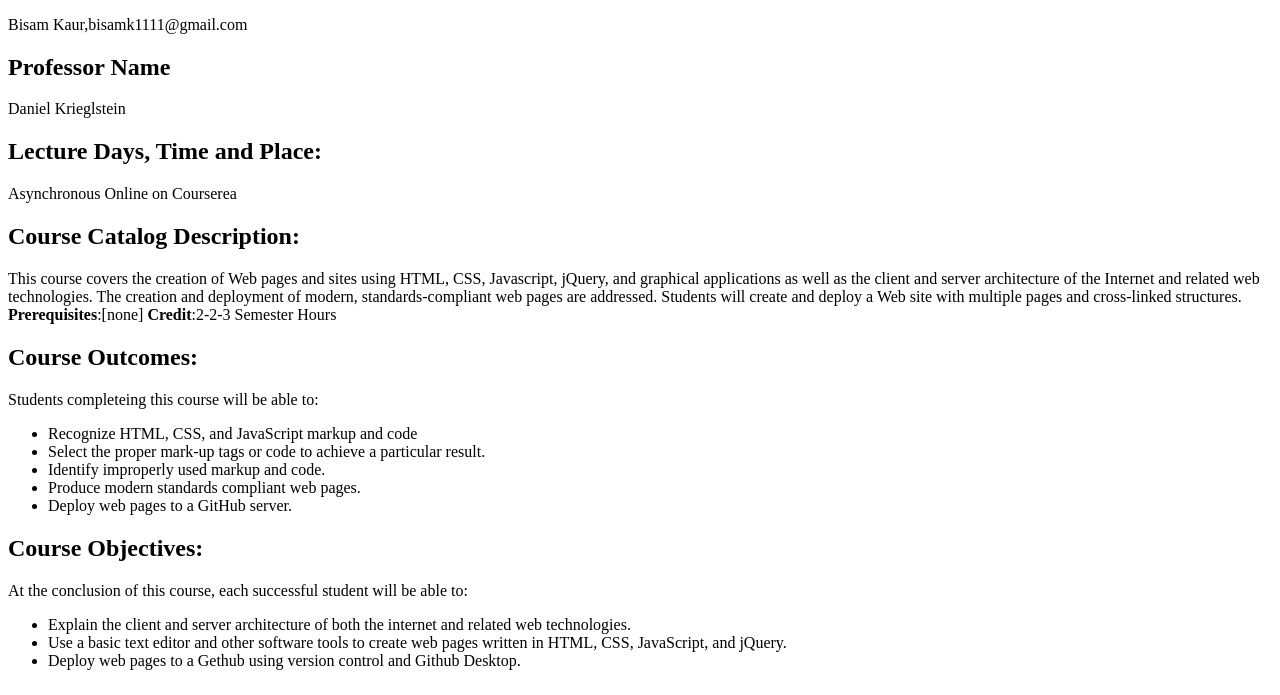
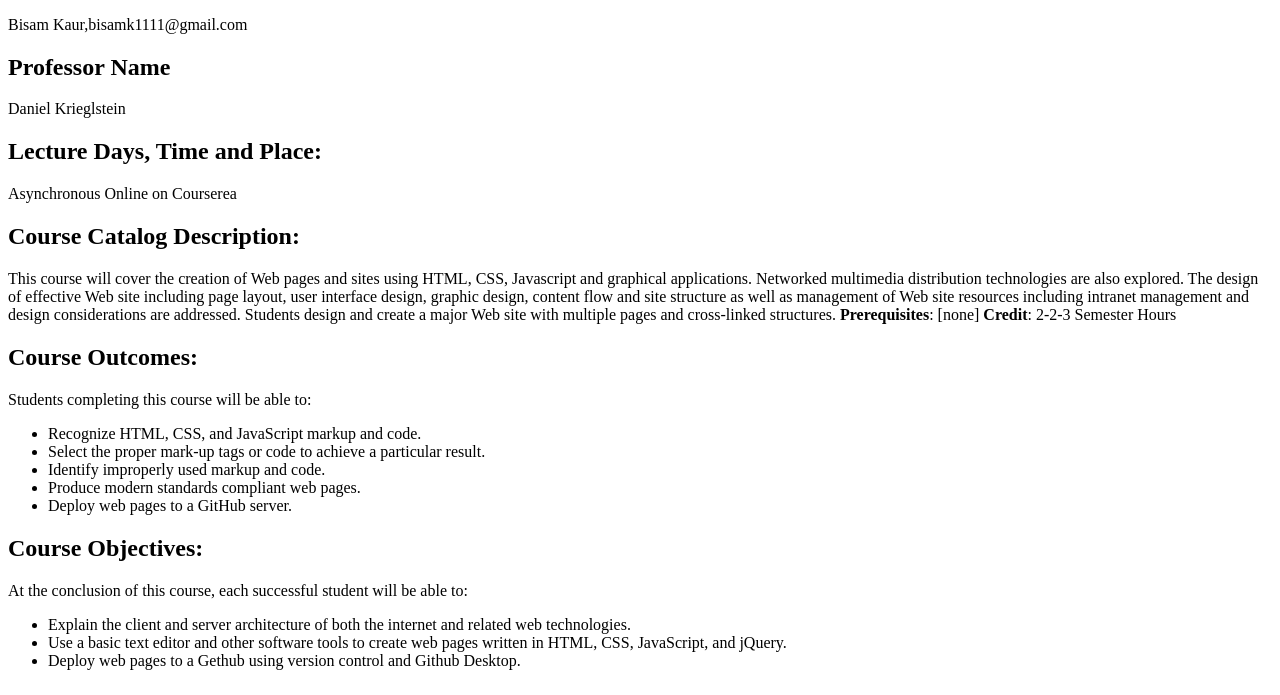
Before and after one commit to bisamk1111/labtwo, a plain HTML site: page index.html in a window 1280 px wide. Shown: the part 105-800 px from the top of the page. Drawn offline with Linux system fonts and the light colour scheme.

Commit message:
corrections from compare

```diff
--- a/index.html
+++ b/index.html
@@ -13,18 +13,18 @@
   <h2>Lecture Days, Time and Place:</h2>
   <p>Asynchronous Online on Courserea </p>
   <h2>Course Catalog Description:</h2>
-<p>This course covers the creation of Web pages and sites using HTML, CSS, Javascript, jQuery, and graphical applications as well as the client and server architecture of the Internet and related web technologies. The creation and deployment of modern, standards-compliant web pages are addressed. Students will create and deploy a Web site with multiple pages and cross-linked structures.<strong> Prerequisites</strong>:[none] <strong>Credit</strong>:2-2-3 Semester Hours</p>
+  <p>This course will cover the creation of Web pages and sites using HTML, CSS, Javascript and graphical applications. Networked multimedia distribution technologies are also explored. The design of effective Web site including page layout, user interface design, graphic design, content flow and site structure as well as management of Web site resources including intranet management and design considerations are addressed. Students design and create a major Web site with multiple pages and cross-linked structures. <strong>Prerequisites</strong>: [none] <strong>Credit</strong>: 2-2-3 Semester Hours</p>
   <h2>Course Outcomes:</h2>
-<p>Students completeing this course will be able to:</p>
+  <p>Students completing this course will be able to:</p>
   <ul>
-<li>Recognize HTML, CSS, and JavaScript markup and code</li>
+    <li>Recognize HTML, CSS, and JavaScript markup and code.</li>
     <li>Select the proper mark-up tags or code to achieve a particular result.</li>
     <li>Identify improperly used markup and code.</li>
     <li>Produce modern standards compliant web pages.</li>
     <li>Deploy web pages to a GitHub server.</li>
   </ul>
-<h2> Course Objectives:</h2>
-<p> At the conclusion of this course, each successful student will be able to:</p>
+  <h2>Course Objectives:</h2>
+  <p>At the conclusion of this course, each successful student will be able to:</p>
   <ul>
     <li>Explain the client and server architecture of both the internet and related web technologies.</li>
     <li>Use a basic text editor and other software tools to create web pages written in HTML, CSS, JavaScript, and jQuery.</li>
```
Lines whose indentation alone changed are shown as unchanged.
